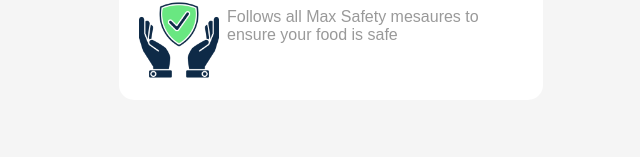
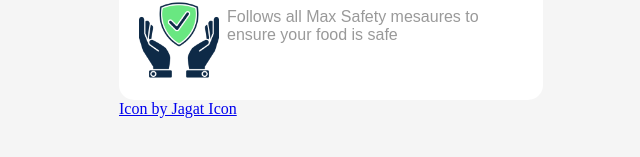
Before and after one commit to shravani13/Food-card, a plain HTML site: page index.html in a window 1280 px wide. Shown: the part 631-788 px from the top of the page, without its empty margins (265-905 px from the left). Drawn offline with Linux system fonts and the light colour scheme.

Commit message:
Update index.html with icon attribution

```diff
--- a/index.html
+++ b/index.html
@@ -36,5 +36,6 @@
 
         </div>
     </div>
+    <a href="https://www.freepik.com/search">Icon by Jagat Icon</a>
 </body>
 </html>
```
